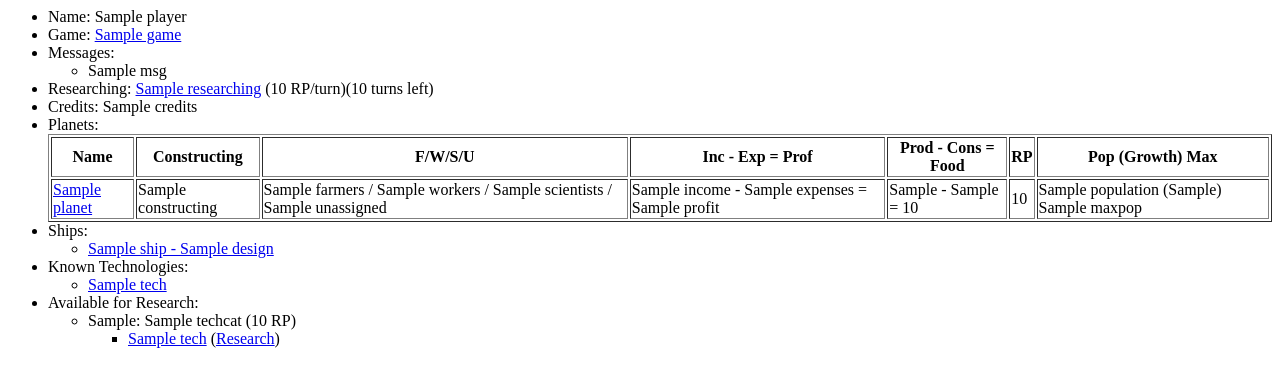
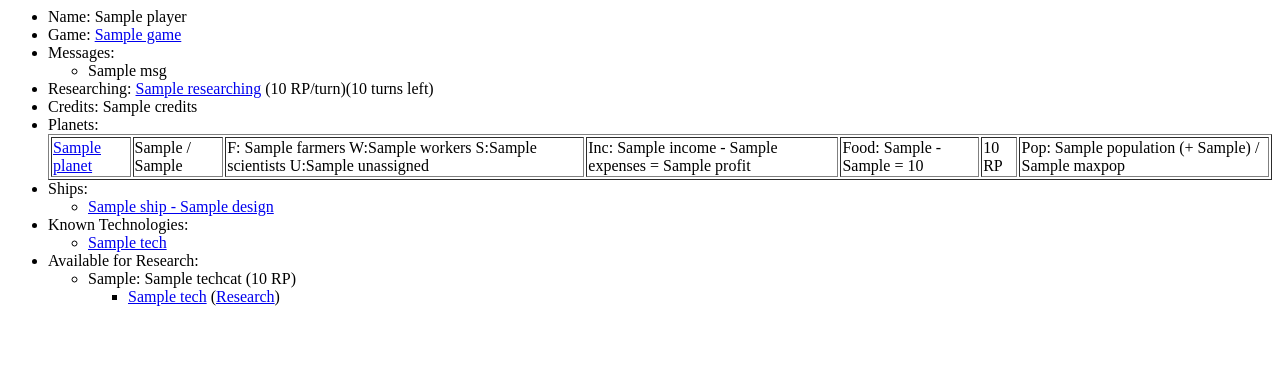
Before and after one commit to dwagon/pymoo, a Django app: template moo/player/templates/player/details.html in a window 1280 px wide. Shown: the top 387 px of the page. Run offline with Django 3.2, Linux system fonts and the light colour scheme; the template is opened without the code that fills it: most values are stand-ins (such as "Sample title", 1, 10 or a date in 2020).

Commit message:
Move planet details to their own template

```diff
--- /dev/null
+++ b/moo/planet/templates/planet/shortform.html
@@ -0,0 +1,11 @@
+<table border=1>
+    <tr>
+        <td><a href="{% url 'planetDetails' planet.id %}">{{planet.name}}</a></td>
+        <td>{{planet.con_build}} / {{planet.con_ship}}</td>
+        <td>F: {{planet.farmers}} W:{{planet.workers}} S:{{planet.scientists}} U:{{planet.unassigned}}</td>
+        <td> Inc: {{planet.income}} - {{planet.expenses}} = {{planet.profit}}</td>
+        <td> Food: {{planet.food_produced}} - {{planet.food_consumed}} = {{planet.food_points}}</td>
+        <td> {{planet.research_points}} RP </td>
+        <td> Pop: {{planet.population}} (+ {{planet.pop_growth}}) / {{planet.maxpop}} </td>
+    </tr>
+</table>
--- a/moo/player/templates/player/details.html
+++ b/moo/player/templates/player/details.html
@@ -16,28 +16,9 @@ None
 {% endif %}
 <li> Credits: {{player.credits}}
 <li> Planets:
-    <table border=1>
-        <tr>
-            <th>Name</th>
-            <th>Constructing</th>
-            <th>F/W/S/U</th>
-            <th>Inc - Exp = Prof</th>
-            <th>Prod - Cons = Food</th>
-            <th>RP</th>
-            <th>Pop (Growth) Max</th>
-        </tr>
-        {% for planet in player.owned_planets %}
-        <tr>
-            <td><a href="{% url 'planetDetails' planet.id %}">{{planet.name}}</a></td>
-            <td>{{planet.constructing}}</td>
-            <td>{{planet.farmers}} / {{planet.workers}} / {{planet.scientists}} / {{planet.unassigned}}</td>
-            <td> {{planet.income}} - {{planet.expenses}} = {{planet.profit}}</td>
-            <td> {{planet.food_produced}} - {{planet.food_consumed}} = {{planet.food_points}}</td>
-            <td> {{planet.research_points}} </td>
-            <td> {{planet.population}} ({{planet.pop_growth}}) {{planet.maxpop}} </td>
-        </tr>
-        {% endfor %}
-    </table>
+    {% for planet in player.owned_planets %}
+        {% include 'planet/shortform.html' %}
+    {% endfor %}
 <li> Ships:
     <ul>
     {% for ship in player.owned_ships %}
```
